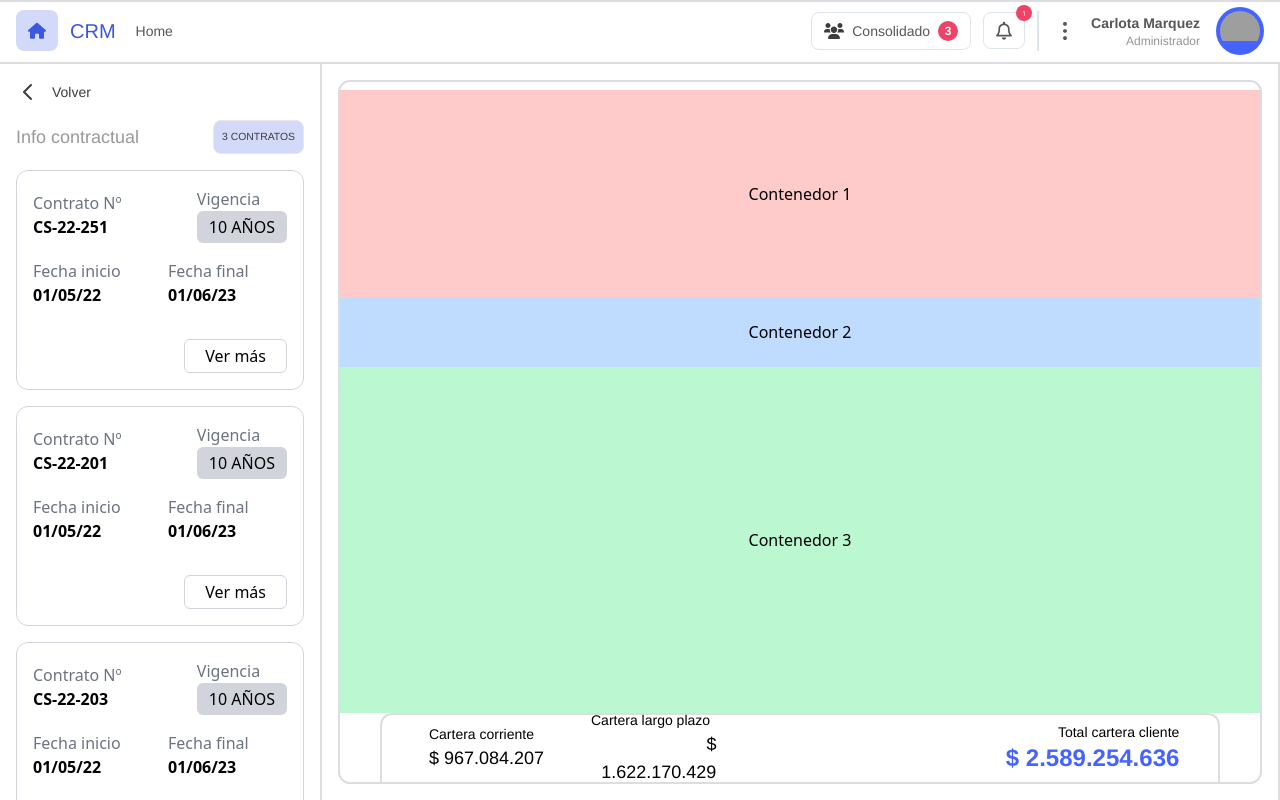
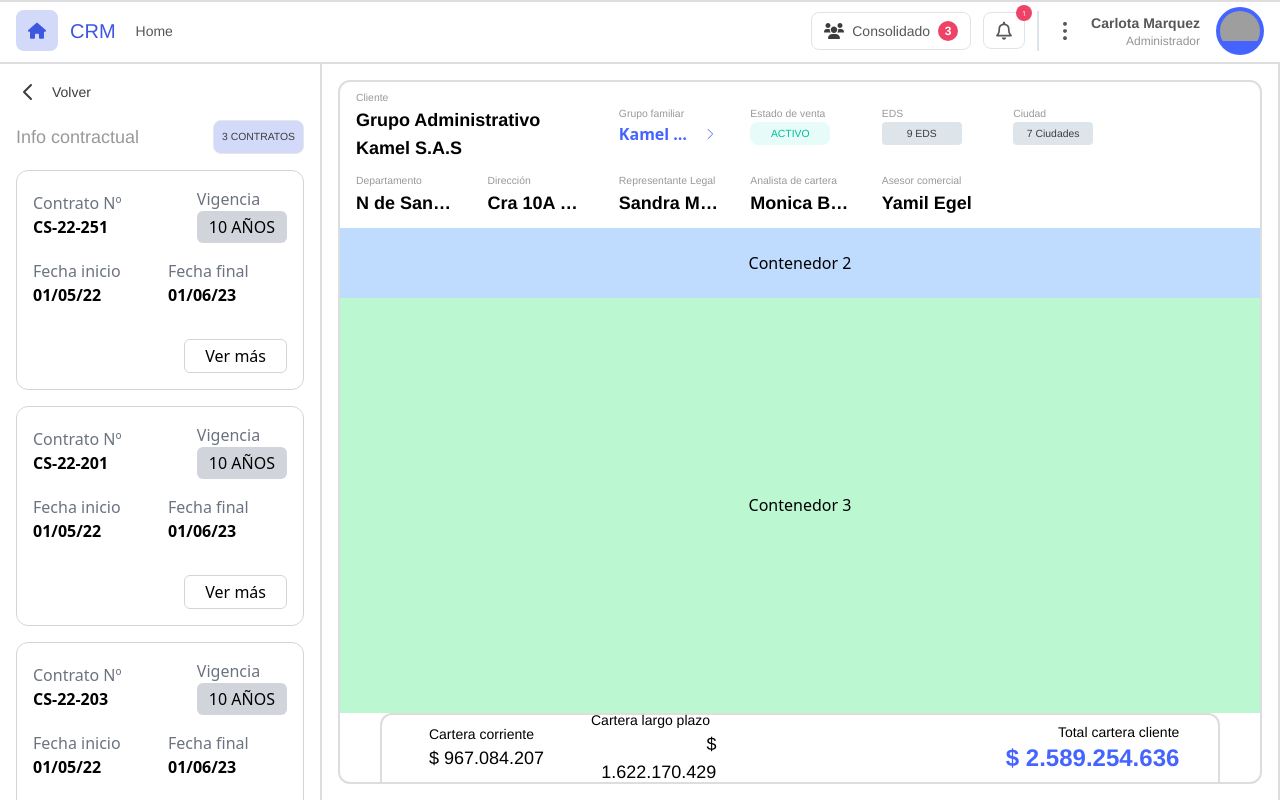
Before and after one commit to javiergcw/crm-infinity, a Next.js app: page /cartera in a window 1280 px wide. Built offline with nearby package versions, Linux system fonts and the light colour scheme; grey boxes are pictures that could not be loaded.

Commit message:
top header section wallet

```diff
--- /dev/null
+++ b/src/features/wallet/components/card/top_card_horizontal.js
@@ -0,0 +1,90 @@
+import React from 'react';
+import ContainerContractText from '../container/container_client_text';
+import ContainerMainText from '../container/container_main_text';
+import ContainerStatusText from '../container/container_status_text';
+import ContainerRectangleText from '../container/container_rectangle_text';
+
+const TopCardHorizontal = () => {
+    return (
+        <div className="w-full h-full flex flex-col ">
+            <div className="flex-1 flex">
+                <div className="grid grid-cols-7 w-full">
+                    <div className="col-span-2  ">
+                        <ContainerContractText clientValue={"Grupo Administrativo Kamel S.A.S"} />
+                    </div>
+                    <div className="">
+                        <ContainerMainText
+                            title="Grupo familiar"
+                            value="Kamel Group"
+                            groupFamily={true}
+                        />
+                    </div>
+                    <div className="">
+
+                        <ContainerStatusText
+                            title="Estado de venta"
+                            status="ACTIVO"
+
+                        />
+                    </div>
+                    <div className="">
+                        <ContainerRectangleText
+                            title="EDS"
+                            value="9 EDS"
+                        />
+                    </div>
+                    <div className="">
+                        <ContainerRectangleText
+                            title="Ciudad"
+                            value="7 Ciudades"
+                        />
+                    </div>
+                    <div className=""></div>
+                </div>
+            </div>
+            <div className="flex-1 flex ">
+                <div className="grid grid-cols-7 w-full">
+                    <div className="">
+                        <ContainerMainText
+                            title="Departamento"
+                            value="N de Santander"
+                            groupFamily={false}
+                        />
+                    </div>
+                    <div className="">
+                        <ContainerMainText
+                            title="Dirección"
+                            value="Cra 10A No. 70-20"
+                            groupFamily={false}
+                        />
+                    </div>
+                    <div className="">
+                        <ContainerMainText
+                            title="Representante Legal"
+                            value="Sandra Milena Mejía Díaz"
+                            groupFamily={false}
+                        />
+                    </div>
+                    <div className="">
+                        <ContainerMainText
+                            title="Analista de cartera"
+                            value="Monica Bolaños"
+                            groupFamily={false}
+                        />
+                    </div>
+                    <div className="">
+                        <ContainerMainText
+                            title="Asesor comercial"
+                            value="Yamil Egel"
+                            groupFamily={false}
+                        />
+                    </div>
+                    <div className=""></div>
+                    <div className=""></div>
+                </div>
+            </div>
+        </div>
+    );
+};
+
+export default TopCardHorizontal;
--- /dev/null
+++ b/src/features/wallet/components/container/container_client_text.js
@@ -0,0 +1,17 @@
+import React from 'react';
+import PropTypes from 'prop-types';
+
+const ContainerContractText = ({ clientValue }) => {
+  return (
+    <div className="flex flex-col justify-center items-start h-full w-full px-4">
+      <div className="small-gray-two">Cliente</div>
+      <div className="up-semibold-black font-semibold">{clientValue}</div>
+    </div>
+  );
+};
+
+ContainerContractText.propTypes = {
+  clientValue: PropTypes.string.isRequired
+};
+
+export default ContainerContractText;
--- a/src/features/wallet/components/container/container_contract_text.js
+++ /dev/null
@@ -1,9 +0,0 @@
-import React from 'react'
-
-const ContainerContractText = () => {
-  return (
-    <div>ContainerContractText</div>
-  )
-}
-
-export default ContainerContractText
--- a/src/features/wallet/components/container/container_main_text.js
+++ b/src/features/wallet/components/container/container_main_text.js
@@ -1,9 +1,26 @@
-import React from 'react'
+import React from 'react';
+import PropTypes from 'prop-types';
 
-const ContainerMainText = () => {
+const ContainerMainText = ({ title, value, groupFamily }) => {
   return (
-    <div>ContainerMainText</div>
-  )
-}
+    <div className="flex flex-col justify-center items-start h-full w-full px-4">
+      <div className="small-gray-two">{title}</div>
+      <div className={`font-semibold ${groupFamily ? 'text-ui-blue-800 cursor-pointer' : 'up-semibold-black'} flex items-center w-full`}>
+        <span className="truncate">{value}</span>
+        {groupFamily && (
+          <svg xmlns="http://www.w3.org/2000/svg" className="text-ui-blue-800 ml-2 w-5 h-5" fill="none" viewBox="0 0 24 24" strokeWidth="1.5" stroke="currentColor">
+            <path strokeLinecap="round" strokeLinejoin="round" d="m8.25 4.5 7.5 7.5-7.5 7.5" />
+          </svg>
+        )}
+      </div>
+    </div>
+  );
+};
 
-export default ContainerMainText
+ContainerMainText.propTypes = {
+  title: PropTypes.string.isRequired,
+  value: PropTypes.string.isRequired,
+  groupFamily: PropTypes.bool // PropType para groupFamily
+};
+
+export default ContainerMainText;
--- a/src/features/wallet/components/container/container_rectangle_text.js
+++ b/src/features/wallet/components/container/container_rectangle_text.js
@@ -1,9 +1,20 @@
-import React from 'react'
+import React from 'react';
+import PropTypes from 'prop-types';
 
-const ContainerRectangleText = () => {
+const ContainerRectangleText = ({ title, value }) => {
   return (
-    <div>ContainerRectangleText</div>
-  )
-}
+    <div className="flex flex-col justify-center items-start h-full w-full px-4">
+      <div className="small-gray-two">{title}</div>
+      <div className="bg-ui-light-gray-300 rounded py-1 w-20 super-small-normal-black flex items-center justify-center text-center ">
+        {value}
+      </div>
+    </div>
+  );
+};
 
-export default ContainerRectangleText
+ContainerRectangleText.propTypes = {
+  title: PropTypes.string.isRequired,
+  value: PropTypes.string.isRequired
+};
+
+export default ContainerRectangleText;
--- a/src/features/wallet/components/container/container_status_text.js
+++ b/src/features/wallet/components/container/container_status_text.js
@@ -1,9 +1,24 @@
-import React from 'react'
+import React from 'react';
+import PropTypes from 'prop-types';
+import IndicatorContainer from '@/components/container/indicator_container';
 
-const ContainerStatusText = () => {
+const ContainerStatusText = ({ title, status, }) => {
+  // Agrega la clase adicional al contenedor principal si existe
+  const containerClasses = `flex flex-col justify-center items-start h-full w-full px-4 `;
+
   return (
-    <div>ContainerStatusText</div>
-  )
-}
+    <div className={containerClasses}>
+      <div className="small-gray-two">{title}</div>
+      <IndicatorContainer status={status} className="py-1 w-20" />
+    </div>
+  );
+};
 
-export default ContainerStatusText
+ContainerStatusText.propTypes = {
+  title: PropTypes.string.isRequired,
+  status: PropTypes.string.isRequired,
+};
+
+
+
+export default ContainerStatusText;
--- a/src/pages/cartera.js
+++ b/src/pages/cartera.js
@@ -6,6 +6,7 @@ import TitleContract from '@/features/wallet/components/tlite/title_contract';
 import CardContract from '@/features/wallet/components/card/card_contract';
 import '../app/globals.css'
 import DownCardHorizontal from '@/features/wallet/components/card/down_card_horizontal';
+import TopCardHorizontal from '@/features/wallet/components/card/top_card_horizontal';
 
 
 const Cartera = () => {
@@ -86,9 +87,9 @@ const Cartera = () => {
                 }
                 contentTwo={
                     <div className="w-full h-full bg-white rounded-xl border-2 border-ui-gray-line  pt-2 grid"
-                        style={{ gridTemplateRows: '30% 10% 50% 10%' }}>
-                        <div className="bg-red-200 flex items-center justify-center h-full">
-                            Contenedor 1
+                        style={{ gridTemplateRows: '20% 10% 60% 10%' }}>
+                        <div className=" flex items-center justify-center h-full">
+                            <TopCardHorizontal />
                         </div>
                         <div className="bg-blue-200 flex items-center justify-center h-full">
                             Contenedor 2
```
